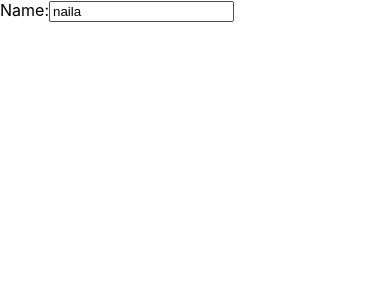
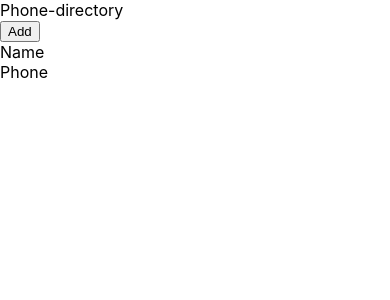
Before and after one commit to shamia999/myAssignmentReact, a React (Create React App) app in the folder phone-directory/: page / in a window 390 px wide. Shown: the top 300 px of the page. Built offline with nearby package versions, Linux system fonts and the light colour scheme.

Commit message:
phone directory header added

```diff
--- a/phone-directory/src/App.js
+++ b/phone-directory/src/App.js
@@ -1,22 +1,41 @@
 import React, { Component } from 'react';
+import Header from "./Header"
 class App extends Component {
   render() {
+
     return (
       <div>
-        {/* <div className="header">
-          phone Directory
-    </div>
+         <Header/>
         <button>Add</button>
         <div>
           <span>Name</span><br/>
           <span>Phone</span>
-
-        </div> */}
-        <label htmlFor="name">Name:</label>
-        <input type="text" id="name" placeholder="type here" defaultValue="naila"/>
+     </div>
       </div>
     );
   }
 }
+ export default App;
+/* TODO 5: Create 'App' as a class component which encompasses all other components in the following order:
+  1. Header
+  2. Password
+  3. ProgressBar
+  4. StrengthCriteria
+  Note: Write necessary import statement(s) too.
 
-export default App;
+  Also, remember to use 'React.Component' as the base class instead of 'Component' class. Don't worry. This is just an exceptional case in the DoSelect IDE that you are currently working on. At other places, you can write as you have learned, i.e., importing the { Component } as named import from 'react' package and then using 'Component' as the base class for a class component.
+*/
+// import React,{Component} from 'react';
+// import Header from "./Header";
+// import Password from "./Password";
+// class App extends Component{
+//     render()
+//     {
+//         return(
+//             <div>
+//             <Header/>
+//             </div>
+//             );
+//     }
+// }
+//export default App;
--- /dev/null
+++ b/phone-directory/src/Header.js
@@ -0,0 +1,27 @@
+// import React from'react';
+// const Header=function()
+// {
+//     return (
+//         <div className="header">
+//           phone Directory
+//         </div>
+//     )
+// }
+// export default Header;
+
+
+
+
+
+
+// TODO 1: Create 'Header' as a functional component to display the heading text. Write necessary import statement(s) too.
+import React from 'react';
+const Header=function()
+{
+    return(
+        <div className="header">
+        Phone-directory
+        </div>
+        )
+}
+export default Header;
```
